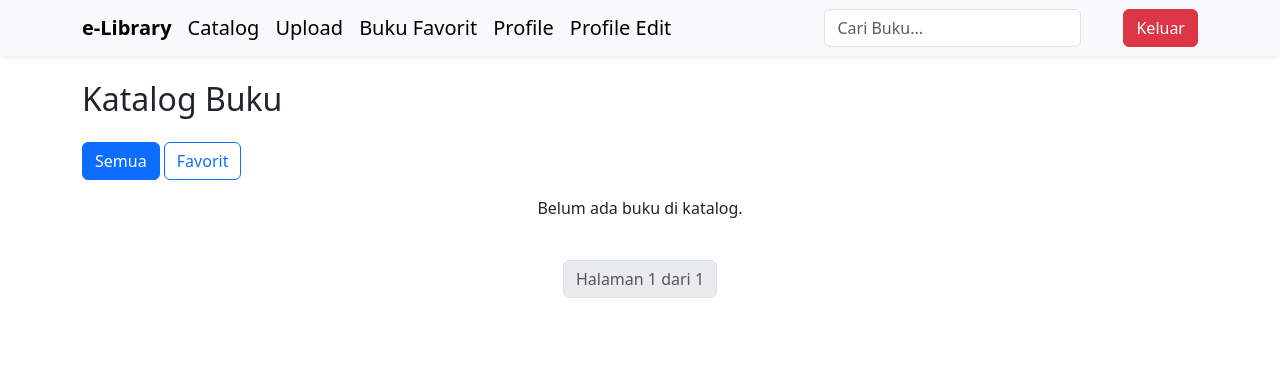
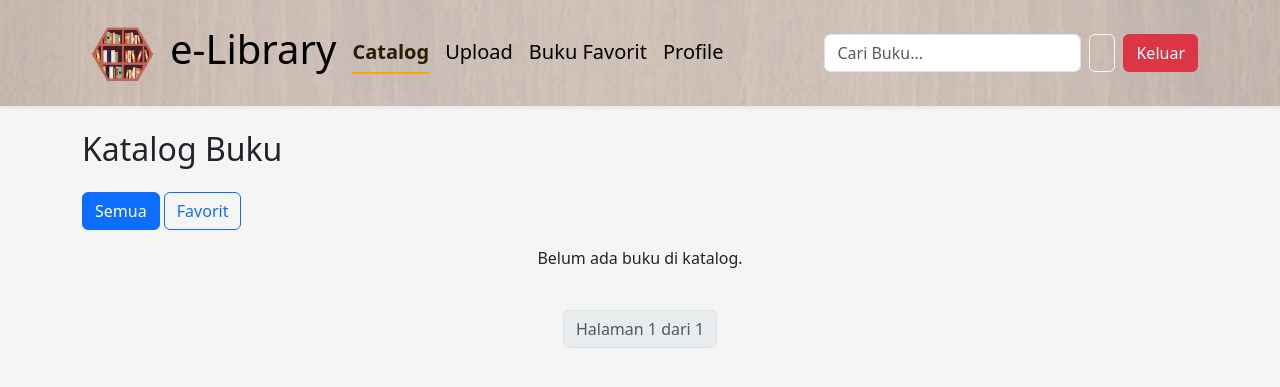
Before and after one commit to TarmanaM/elibrary-django, a Django app: page /catalog/ in a window 1280 px wide. Shown: the top 387 px of the page. Run offline with Django 5.2, Linux system fonts and the light colour scheme; the visitor is signed in with stand-in values (Sample User, id 1); data that the repository does not hold is empty; parts of the project's set-up code (start-up, migrations or seed data) failed here and were passed over.

Commit message:
update front end

```diff
--- a/libraryApp/static/css/custom-style.css
+++ b/libraryApp/static/css/custom-style.css
@@ -5,3 +5,41 @@
     object-position: center;
 
 }
+.navbar {
+    position: relative;
+    z-index: 10;
+}
+body{
+    background-color: whitesmoke;
+}
+.navbar::before {
+    content: "";
+    position: absolute;
+    top: 0;
+    left: 0;
+    width: 100%;
+    height: 100%;
+    background-image: url('/static/images/pattern.jpg');
+    background-size: cover;
+    background-repeat: repeat;
+    background-position: center;
+    opacity: 0.3; /* Atur opacity di sini */
+    z-index: -1;
+}
+
+.navbtn-custom {
+    color: black !important; /* Warna teks default */
+    transition: all 0.3s ease;
+
+}
+
+.navbtn-custom:hover {
+    color: rgb(182, 100, 6) !important; /* Warna teks saat hover */
+    font-weight: 400;
+}
+
+.navbtn-custom.active {
+    color: rgb(43, 29, 3) !important; /* Warna teks saat menu aktif */
+    font-weight: bold;
+    border-bottom: 2px solid orange; /* Garis bawah untuk menandai aktif */
+}
--- a/libraryApp/templates/base.html
+++ b/libraryApp/templates/base.html
@@ -7,6 +7,8 @@
     <meta charset="UTF-8">
     <meta name="viewport" content="width=device-width, initial-scale=1.0">
     <title>{% block title %}e-Library{% endblock %}</title>
+
+    <link rel="icon" type="image/png" href="{% static 'images/elibrary-logo.png' %}">
     <link href="https://cdn.jsdelivr.net/npm/bootstrap@5.3.0/dist/css/bootstrap.min.css" rel="stylesheet">
     <link rel="stylesheet" href="https://cdnjs.cloudflare.com/ajax/libs/font-awesome/6.4.2/css/all.min.css">
     <link rel="stylesheet" href="{% static 'css/custom-style.css' %}">
@@ -14,20 +16,25 @@
 <body>
 
 
-    <nav class="navbar navbar-expand-lg navbar-light bg-light shadow-sm">
+
+    <nav class="navbar navbar-expand-lg navbar-light shadow-sm"
+             >
         <div class="container">
-            <a class="navbar-brand fw-bold" href="{% url 'home' %}">e-Library</a>
+            <a class=" navbar-brand  fw-bold d-flex align-items-center" href="{% url 'home' %}">
+                <img src="{% static 'images/elibrary-logo.png' %}" alt="Logo" width="100%" height="80" class="me-2">
+                <h1>e-Library</h1>
+            </a>
             <button class="navbar-toggler" type="button" data-bs-toggle="collapse" data-bs-target="#navbarNav">
                 <span class="navbar-toggler-icon"></span>
             </button>
             <div class="collapse navbar-collapse" id="navbarNav">
                 <ul class="navbar-nav me-auto">
-                    <a class="navbar-brand" href="{% url 'catalog' %}">Catalog</a>
+                    <a class="navbar-brand navbtn-custom {% if request.path == '/catalog/' %}active{% endif %}"  href="{% url 'catalog' %}">Catalog</a>
                     {% if user.is_authenticated %}
-                        <a class="navbar-brand" href="{% url 'upload_book' %}">Upload</a>
-                        <a class="navbar-brand" href="{% url 'favorite_books' %}">Buku Favorit</a>
-                        <a class="navbar-brand" href="{% url 'profile' %}">Profile</a>
-                        <a class="navbar-brand" href="{% url 'edit_profile' %}">Profile Edit</a>
+                        <a class="navbar-brand navbtn-custom {% if request.path == '/upload/' %}active{% endif %}" href="{% url 'upload_book' %}">Upload</a>
+                        <a class="navbar-brand navbtn-custom {% if request.path == '/favorites/' %}active{% endif %}" href="{% url 'favorite_books' %}">Buku Favorit</a>
+                        <a class="navbar-brand navbtn-custom {% if request.path == '/profile/' %}active{% endif %}" href="{% url 'profile' %}">Profile</a>
+
                     {% endif %}
                 </ul>
 
@@ -47,6 +54,7 @@
             </div>
         </div>
     </nav>
+
 
     {% if messages %}
 
--- a/libraryApp/templates/libraryApp/home.html
+++ b/libraryApp/templates/libraryApp/home.html
@@ -4,5 +4,7 @@
 
 {% block content %}
 
-<h1>Home</h1>
+<div class="d-flex justify-content-center align-items-center ">
+    <h1>Home</h1>
+</div>
 {% endblock %}
```
Also changed, not shown: libraryApp/static/images/elibrary-logo.png (added), libraryApp/static/images/pattern.jpg (added).
